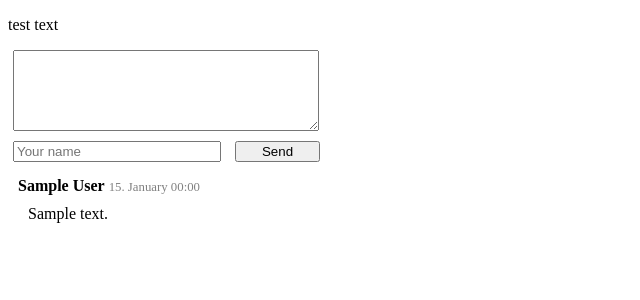
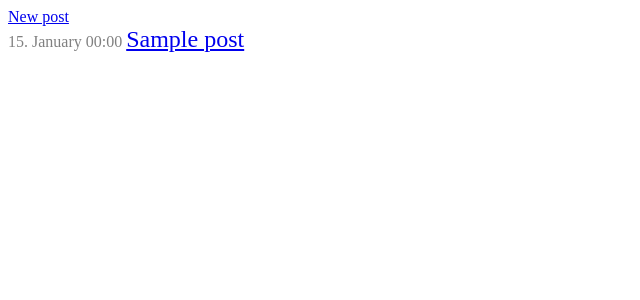
Before and after one commit to DanilHolms/comments, a Flask app: page / in a window 1280 px wide. Shown: the top 300 px of the page, without its empty margins (0-640 px from the left). Run offline with Flask 3, Linux system fonts and the light colour scheme; tables that the repository leaves empty hold one stand-in row (values such as "Sample post").

Commit message:
Added main page, posts and comments

```diff
--- a/main.py
+++ b/main.py
@@ -11,28 +11,76 @@ class Comment:
         self.content = m['content']
         self.time = datetime.datetime.fromisoformat(m['time'])
 
+class Post:
+    def __init__(self, m):
+        self.id = m['id']
+        self.url = m['url']
+        self.title = m['title']
+        self.content = m['content']
+        self.time = datetime.datetime.fromisoformat(m['time'])
+
 @app.route('/')
 def index() -> str:
     with sqlite3.connect(DB_FILE) as conn:
         conn.row_factory = sqlite3.Row
-        comments = conn.execute('select author, content, time from comments').fetchall()
-    comments = map(Comment, comments)
-    return flask.render_template('template.html', comments=comments)
+        posts = conn.execute('select * from posts').fetchall()
+    posts = map(Post, posts)
+    return flask.render_template('main.html', posts=posts)
 
-@app.route('/new', methods=['POST'])
+@app.route('/newComment', methods=['POST'])
 def newComment():
     author = flask.request.form.get('author')
     message = flask.request.form.get('message')
     time = datetime.datetime.now()
+    post_id = int(flask.request.form.get('post_id'))
     with sqlite3.connect(DB_FILE) as conn:
-        conn.execute('insert into comments (author, content, time) values (?, ?, ?)', (author, message, time))
-    return flask.redirect('/')
+        conn.execute('insert into comments (author, content, time, post_id) values (?, ?, ?, ?)', (author, message, time, post_id))
+        post_url = conn.execute('select url from posts where id = ?', (post_id,)).fetchone()[0]
+    return flask.redirect('/post/'+post_url)
+
+@app.route('/post/<url>')
+def showPost(url):
+    with sqlite3.connect(DB_FILE) as conn:
+        conn.row_factory = sqlite3.Row
+        posts = conn.execute('select * from posts where url = ?', (url,)).fetchall()
+    if len(posts) == 0:
+        flask.abort(404)
+    post = Post(posts[0])
+    with sqlite3.connect(DB_FILE) as conn:
+        conn.row_factory = sqlite3.Row
+        comments = conn.execute('select author, content, time from comments where post_id = ?', (post.id,)).fetchall()
+    comments = map(Comment, comments)
+    return flask.render_template('post.html', post=post, comments=comments)
+
+@app.route('/post/new', methods=['GET'])
+def newPostPage():
+    return flask.render_template('newPost.html')
+
+@app.route('/post/new', methods=['POST'])
+def newPost():
+    title = flask.request.form.get('title')
+    content = flask.request.form.get('content')
+    url = flask.request.form.get('url')
+    time = datetime.datetime.now()
+    with sqlite3.connect(DB_FILE) as conn:
+        conn.execute('insert into posts (url, title, content, time) values (?, ?, ?, ?)', (url, title, content, time))
+    return flask.redirect('/post/'+url)
 
 if __name__ == "__main__":
     with sqlite3.connect(DB_FILE) as conn:
         conn.execute("""
+            CREATE TABLE IF NOT EXISTS posts (
+                id INTEGER PRIMARY KEY AUTOINCREMENT,
+                url TEXT NOT NULL UNIQUE,
+                title TEXT NOT NULL,
+                content TEXT NOT NULL,
+                time TEXT NOT NULL
+            )
+        """)
+        conn.execute("""
             CREATE TABLE IF NOT EXISTS comments (
                 id INTEGER PRIMARY KEY AUTOINCREMENT,
+                post_id INTEGER NOT NULL REFERENCES posts(id),
                 author TEXT NOT NULL,
                 content TEXT NOT NULL,
                 time TEXT NOT NULL
--- /dev/null
+++ b/templates/main.html
@@ -0,0 +1,61 @@
+<!DOCTYPE html>
+<html lang="en">
+<head>
+    <meta charset="UTF-8">
+    <title>Posts</title>
+    <style>
+        .post {
+            padding: 10px;
+        }
+        .title{
+            font-size: x-large;
+        }
+        .content{
+            padding: 5px;
+            margin: 5px;
+            background-color: lightgray;
+        }
+        .time{
+            color: gray;
+        }
+        .comm {
+            padding: 10px;
+        }
+        .author {
+            font-weight: bold;
+        }
+        .ts{
+            color: gray;
+            font-size: 80%;
+        }
+        .message{
+            padding: 10px;
+        }
+        textarea{
+            display: block;
+            width: 300px;
+            margin: 5px;
+        }
+        input, button{
+            margin: 5px;
+        }
+        input {
+            width: 200px;
+        }
+        button{
+            width: 85px;
+        }
+    </style>
+</head>
+<body>
+    <div>
+        <a href="/post/new">New post</a>
+    </div>
+    {% for post in posts %}
+    <div class="postAbst">
+        <span class="time">{{ post.time.strftime("%d. %B %H:%M") }}</span>
+        <a class="title" href="/post/{{ post.url }}">{{ post.title }}</a>
+    </div>
+    {% endfor %}
+</body>
+</html>
--- a/templates/template.html
+++ b/templates/post.html
@@ -2,8 +2,22 @@
 <html lang="en">
 <head>
     <meta charset="UTF-8">
-    <title>Comments Board</title>
+    <title>{{ post.title }}</title>
     <style>
+        .post {
+            padding: 10px;
+        }
+        .title{
+            font-size: x-large;
+        }
+        .content{
+            padding: 5px;
+            margin: 5px;
+            background-color: lightgray;
+        }
+        .time{
+            color: gray;
+        }
         .comm {
             padding: 10px;
         }
@@ -34,10 +48,17 @@
     </style>
 </head>
 <body>
-    <p>test text</p>
-    <form method="post" action="/new">
+    <div class="post">
+        <span class="title">{{ post.title }}</span>
+        <div class="inside">
+            <div class="content">{{ post.content }}</div>
+            <span class="time">{{ post.time.strftime("%d. %B %H:%M") }}</span>
+        </div>
+    </div>
+    <form method="post" action="/newComment">
         <textarea name="message" rows="5"></textarea>
         <input type="text" name="author" placeholder="Your name">
+        <input type="hidden" name="post_id" value="{{ post.id }}">
         <button type="submit">Send</button>
     </form>
     <div class="comments">
```
Also changed, not shown: templates/newPost.html (added, +34 -0 lines).
